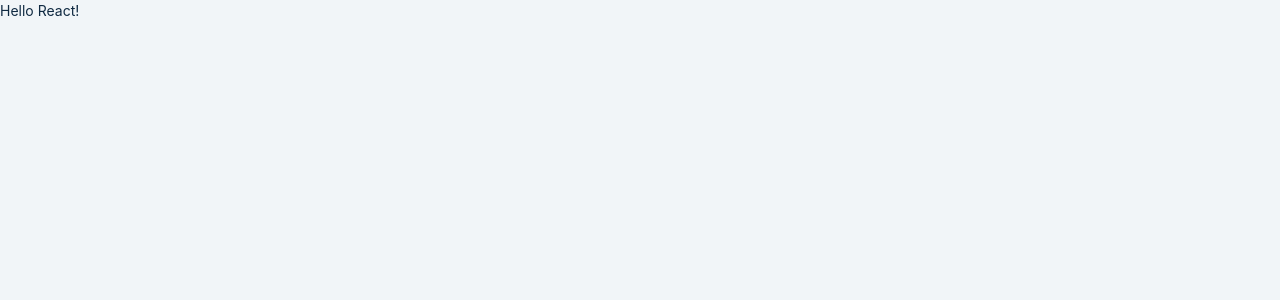
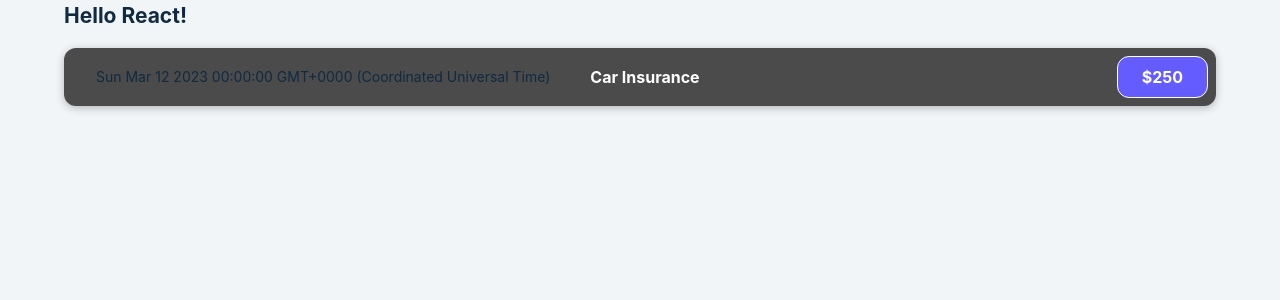
Before and after one commit to mariata06/Budget-table, a React (Create React App) app: page / in a window 1280 px wide. Shown: the top 300 px of the page. Built offline with nearby package versions, Linux system fonts and the light colour scheme.

Commit message:
Add expense item component

```diff
--- a/src/App.js
+++ b/src/App.js
@@ -1,9 +1,48 @@
 import React from 'react';
+import ExpenseItem from './components/ExpenseItem';
 
 function App() {
+  const expenses = [
+    {
+      title: "Car Insurance",
+      amount: 250,
+      date: new Date(2023, 2, 12),
+    },
+    {
+      title: "gas",
+      amount: 50,
+      date: new Date(2022, 1, 10),
+    },
+    {
+      title: "electricity",
+      amount: 100,
+      date: new Date(2020, 5, 20),
+    },
+    {
+      title: "food",
+      amount: 200,
+      date: new Date(2022, 3, 7),
+    },
+    {
+      title: "react course",
+      amount: 1000,
+      date: new Date(2020, 4, 15),
+    },
+    {
+      title: "Books",
+      amount: 200,
+      date: new Date(2023, 2, 22),
+    },
+    {
+      title: "booking",
+      amount: 500,
+      date: new Date(2021, 6, 25),
+    },
+  ]
   return (
     <div className="App">
-      Hello React!
+      <h2>Hello React!</h2>
+      <ExpenseItem title={expenses[0].title} amount={expenses[0].amount} date={expenses[0].date } />
     </div>
   );
 }
--- /dev/null
+++ b/src/components/ExpenseItem.css
@@ -0,0 +1,40 @@
+.expense-item {
+    display: flex;
+    justify-content: space-between;
+    align-items: center;
+    box-shadow: 0 2px 8px rgba(0, 0, 0, 0.25);
+    padding: 0.5rem;
+    margin: 1rem 0;
+    border-radius: 12px;
+    background-color: var(--color-grey-40);
+}
+
+.expense-item__description {
+    display: flex;
+    flex-direction: row;
+    align-items: center;
+    gap: 1rem;
+    flex: 1;
+}
+
+.expense-item__date {
+    padding: 0.5rem 1.5rem;
+}
+
+.expense-item h2 {
+    color: var(--color-grey-50);
+    font-size: 1rem;
+    flex: 1;
+    margin: 0 1rem;
+    color: var(--color-white);
+}
+
+.expense-item__price {
+    font-size: 1rem;
+    font-weight: bold;
+    color: var(--color-white);
+    background-color: var(--color-primary);
+    border: 1px solid var(--color-white);
+    padding: 0.5rem 1.5rem;
+    border-radius: 12px;
+}
--- /dev/null
+++ b/src/components/ExpenseItem.js
@@ -0,0 +1,15 @@
+import './ExpenseItem.css';
+
+function ExpenseItem(props) {
+    return (
+        <div className='expense-item'>
+            <div className='expense-item__date'>{props.date.toString()}</div>
+            <div className='expense-item__description'>
+                <h2>{props.title}</h2>
+                <div className='expense-item__price'>${props.amount}</div>
+            </div>
+        </div>
+    )
+}
+
+export default ExpenseItem;
--- a/src/index.css
+++ b/src/index.css
@@ -11,6 +11,10 @@ Variables
   --color-grey-1: #102a42;
   --color-grey-5: #617d98;
   --color-grey-10: #f1f5f8;
+  --color-grey-20: #ccc;
+  --color-grey-30: #adb4b9;
+  --color-grey-40: #4b4b4b;
+  --color-grey-50: #3a3a3a;
   --color-white: #fff;
   --color-red-dark: hsl(360, 67%, 44%);
   --color-red-light: hsl(360, 71%, 66%);
@@ -40,3 +44,8 @@ body {
   line-height: 1.5;
   font-size: 0.875rem;
 }
+
+.App {
+  width: 90vw;
+  margin: 0 auto;
+}
```
